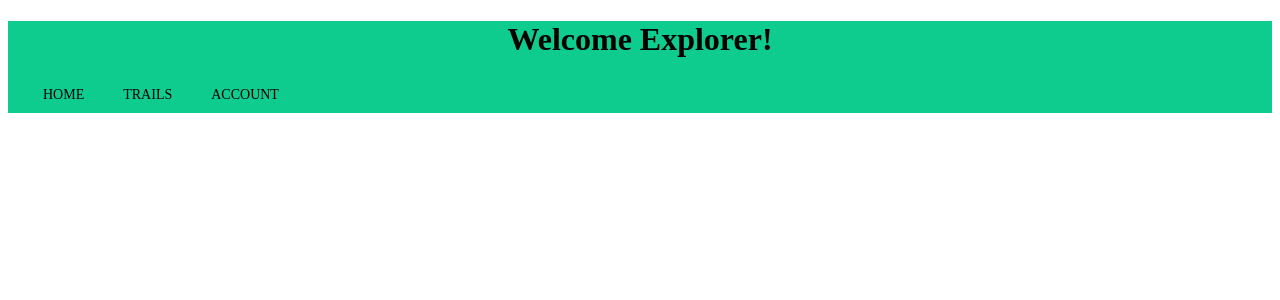
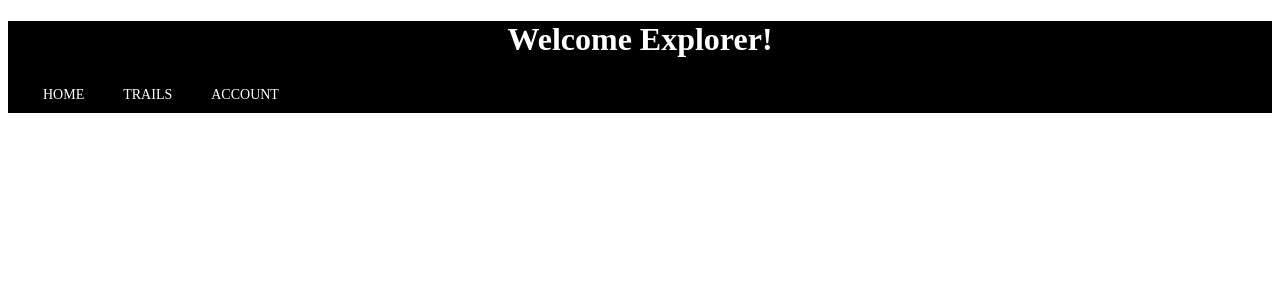
Before and after one commit to UCCS-CS4300-5300/group4_fall2022, a Rails app: page /trails in a window 1280 px wide. Shown: the top 300 px of the page. Run offline with Rails 7, Linux system fonts and the light colour scheme; data that the repository does not hold is empty.

Commit message:
updated css

```diff
--- a/app/assets/stylesheets/application.css
+++ b/app/assets/stylesheets/application.css
@@ -13,20 +13,27 @@ nav li{
 
 nav a{
 	color:black;
+	color: white;
 	text-decoration:none;
 	text-transform:uppercase;
 	font-size:14px;
 }
 
 nav a:hover{
-	color:black;
+	color:green;
 }
 
 header{
-	background:#0ecc8d;
+	background:black;
+	color: white;
 
 header::after{
 	content:"";
 	display:table;
 	clear:both;
 }
+
+
+table, th, td {
+  border: 1px solid;
+}
```
